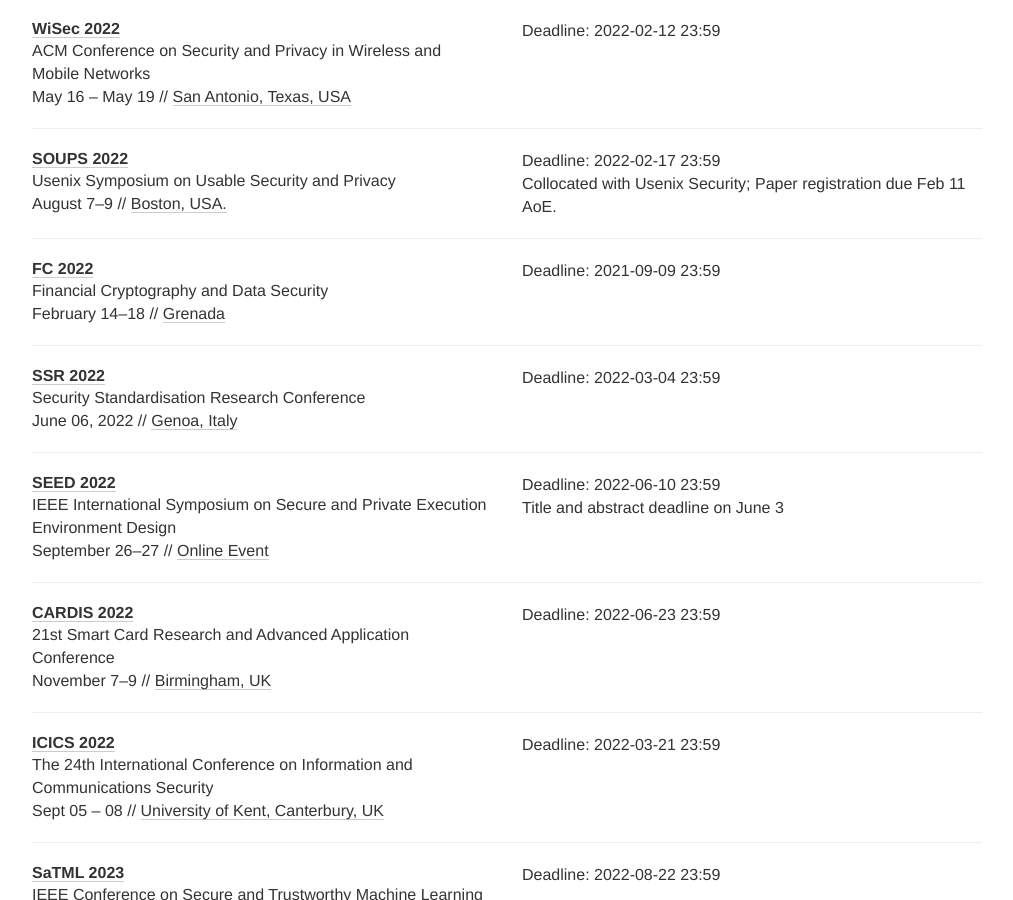
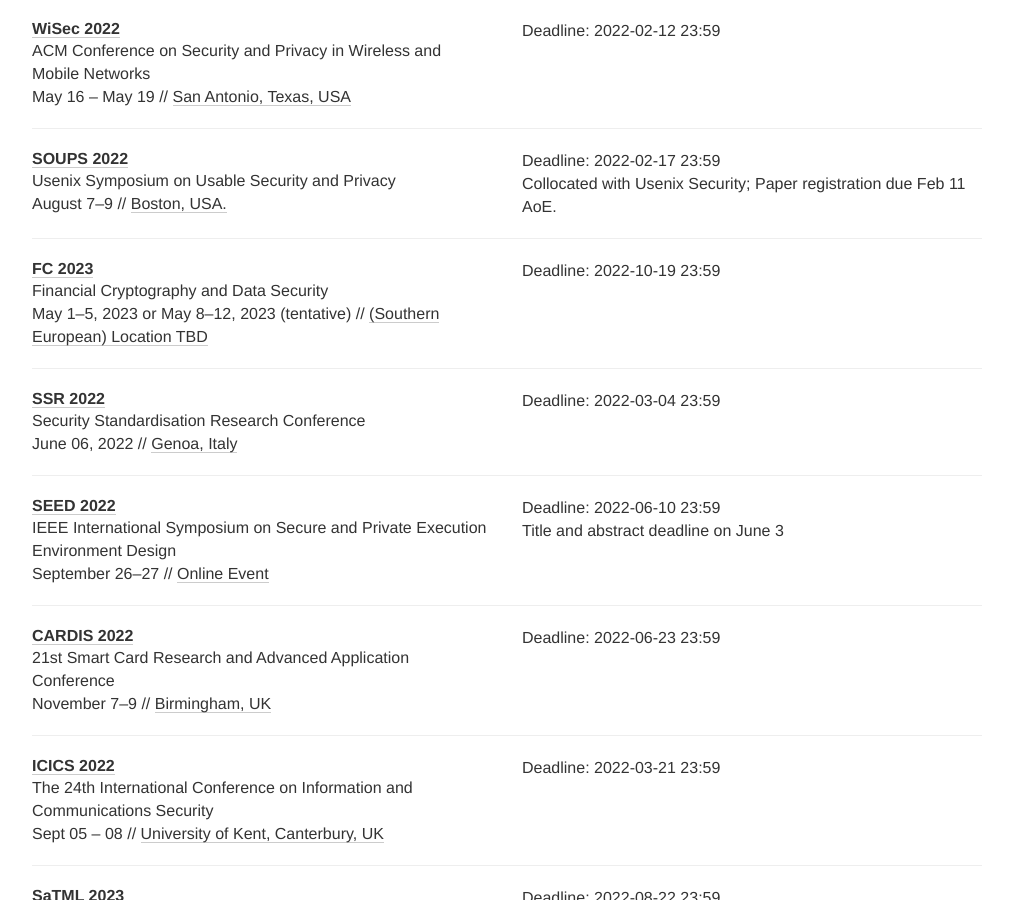
Before and after one commit to sec-deadlines/sec-deadlines.github.io, a Jekyll site: the page built from index.html, in a window 1280 px wide and 900 px high, scrolled down 2308 px. Shown: the whole window, without its empty margins (133-1146 px from the left). Built offline with Jekyll 4.4.1, drawn with Linux system fonts in a browser that asks for light colours; nearby versions of some CDN libraries; comment, search, counter and statistics services are not loaded.

Commit message:
Update FC'22 -> FC'23

```diff
--- a/_data/conferences.yml
+++ b/_data/conferences.yml
@@ -113,11 +113,11 @@
 
 - name: FC
   description: Financial Cryptography and Data Security
-  year: 2022
-  link: https://fc22.ifca.ai/
-  deadline: ["2021-09-09 23:59"]
-  date: February 14-18
-  place: Grenada
+  year: 2023
+  link: https://fc23.ifca.ai/
+  deadline: ["2022-10-19 23:59"]
+  date: "May 1–5, 2023 or May 8–12, 2023 (tentative)"
+  place: "(Southern European) Location TBD"
   tags: [SEC, PRIV, CRYPTO, CONF]
 
 - name: SSR
```
